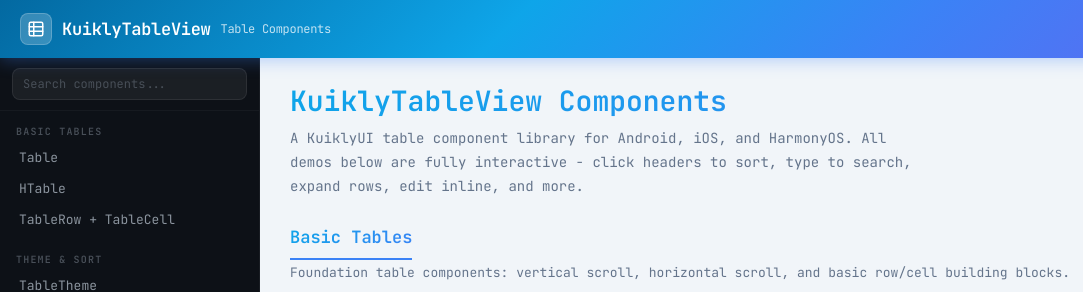
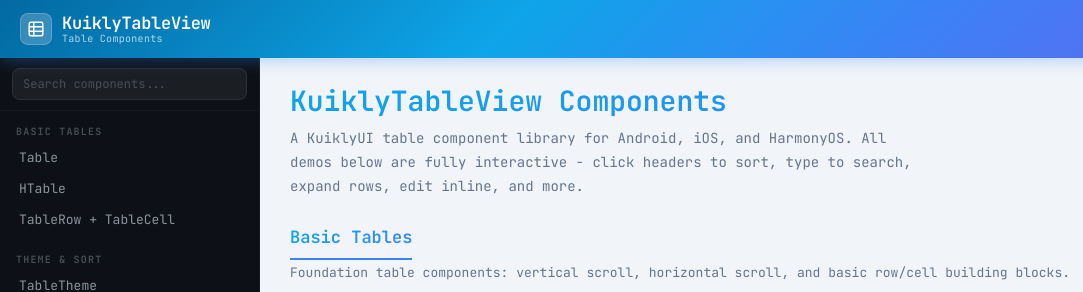
Before and after one commit to Lfan-ke/KuiklyTableView, a website: page docs/index.html in a window 1280 px wide. Shown: the top 292 px of the page, 0-1083 px from the left. Drawn offline with Linux system fonts and the light colour scheme.

```diff
--- a/docs/index.html
+++ b/docs/index.html
@@ -51,9 +51,11 @@
   box-shadow:0 2px 16px rgba(59,130,246,.35);
   backdrop-filter:blur(8px);
 }
-.top-bar .logo{font-size:17px;font-weight:700;color:#fff;letter-spacing:-.3px;flex:1;white-space:nowrap;overflow:hidden;text-overflow:ellipsis;display:flex;align-items:center;gap:10px}
+.top-bar .logo{color:#fff;flex:1;display:flex;align-items:center;gap:10px;min-width:0}
 .top-bar .logo-icon{width:32px;height:32px;background:rgba(255,255,255,.2);border-radius:8px;display:flex;align-items:center;justify-content:center;font-size:16px;border:1px solid rgba(255,255,255,.2);flex-shrink:0}
-.top-bar .logo span{opacity:.75;font-weight:400;font-size:12px;margin-left:0}
+.top-bar .logo-text{display:flex;flex-direction:column;line-height:1.2;min-width:0}
+.top-bar .logo-name{font-size:17px;font-weight:700;letter-spacing:-.3px;white-space:nowrap;overflow:hidden;text-overflow:ellipsis}
+.top-bar .logo span{font-size:10px;font-weight:400;opacity:.7;letter-spacing:.3px}
 .top-bar-actions{display:flex;align-items:center;gap:8px}
 .btn-icon{background:rgba(255,255,255,.12);border:1px solid rgba(255,255,255,.2);color:#fff;border-radius:8px;padding:6px 12px;cursor:pointer;font-size:12px;display:flex;align-items:center;gap:5px;text-decoration:none;transition:all .2s;backdrop-filter:blur(4px);font-family:inherit}
 .btn-icon:hover{background:rgba(255,255,255,.22);transform:translateY(-1px)}
@@ -333,8 +335,10 @@
 <header class="top-bar">
   <div class="logo">
     <div class="logo-icon"><svg width="18" height="18" viewBox="0 0 24 24" fill="none" stroke="currentColor" stroke-width="2" stroke-linecap="round" style="display:block"><rect x="3" y="3" width="18" height="18" rx="2"/><path d="M3 9h18M3 15h18M9 3v18"/></svg></div>
-    KuiklyTableView
-    <span>Table Components</span>
+    <div class="logo-text">
+      <div class="logo-name">KuiklyTableView</div>
+      <span>Table Components</span>
+    </div>
   </div>
   <div class="top-bar-actions">
     <a class="btn-icon" href="https://github.com/Lfan-ke/KuiklyTableView" target="_blank" rel="noopener">
```
